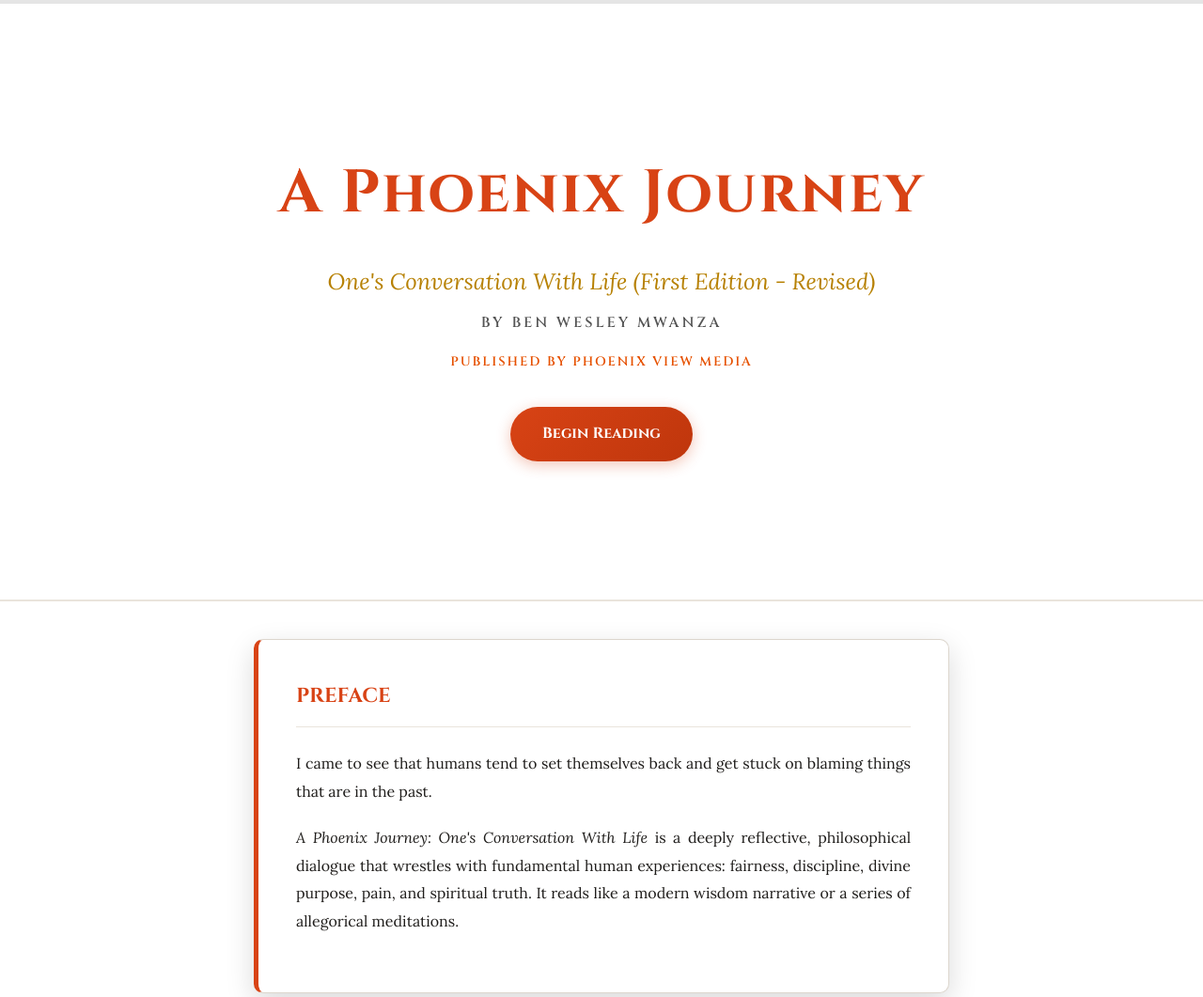
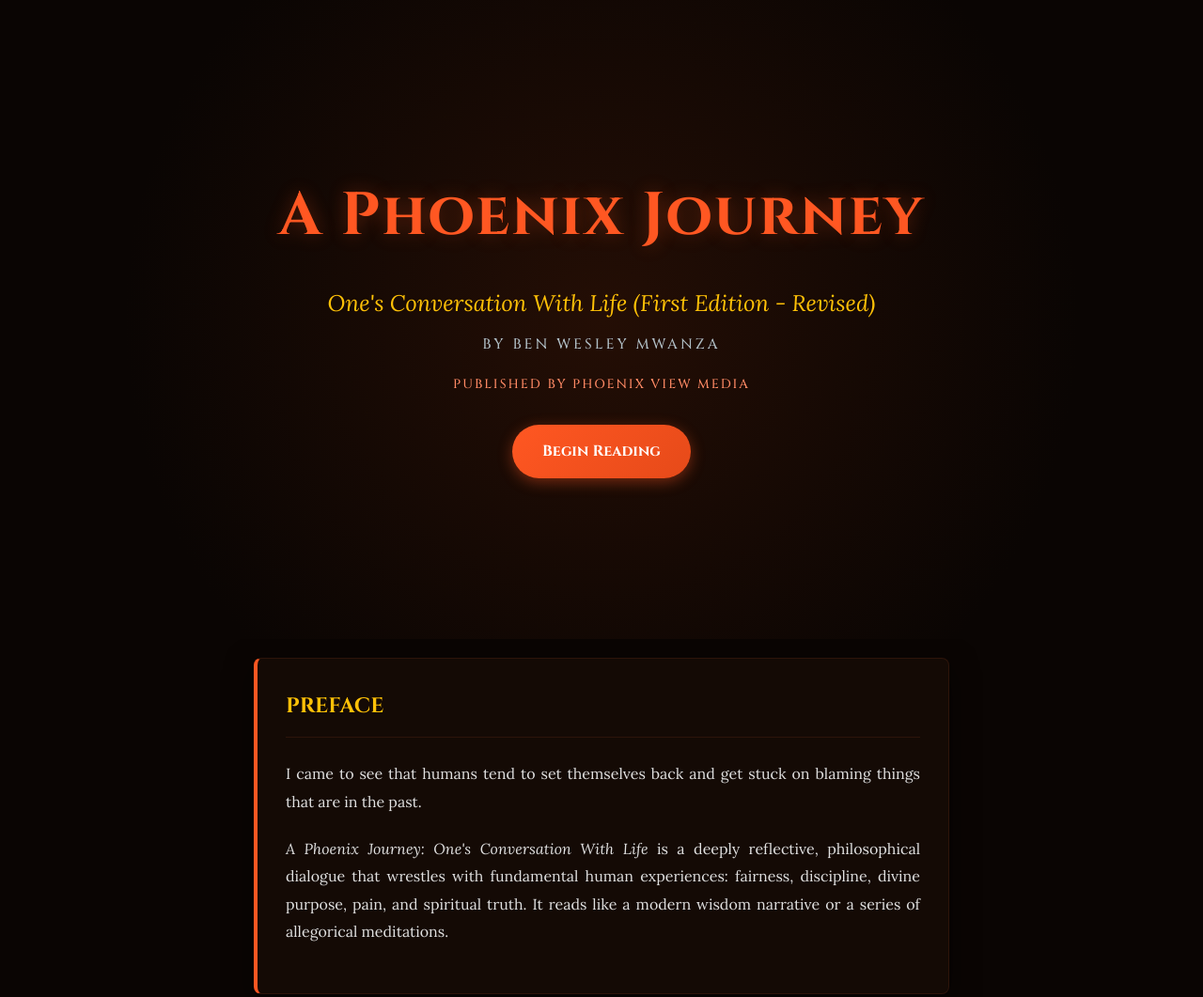
Before and after one commit to wesleymwanza15-sketch/aphoenixjourney-, a plain HTML site: page index.html in a window 1280 px wide. Shown: the top 1061 px of the page at 94% size. Drawn offline with Linux system fonts and the light colour scheme.

Commit message:
Update index.html

```diff
--- a/index.html
+++ b/index.html
@@ -6,8 +6,18 @@
     <title>A Phoenix Journey — One's Conversation With Life</title>
     <link rel="preconnect" href="https://fonts.googleapis.com">
     <link rel="preconnect" href="https://fonts.gstatic.com" crossorigin>
-    <link href="https://fonts.googleapis.com/css2?family=Cinzel:wght@600;700&family=Lora:ital,wght@0,400;0,600;1,400&display=swap" rel="stylesheet">
+    <link href="https://fonts.googleapis.com/css2?family=Cinzel:wght@500;700&family=Lora:ital,wght@0,400;0,600;1,400&display=swap" rel="stylesheet">
     <style>
+        :root {
+            --bg-dark: #0a0503;
+            --card-bg: #140a05;
+            --text-light: #f5f2eb;
+            --accent-flame: #ff5722;
+            --accent-glow: #ff8a65;
+            --accent-gold: #ffc107;
+            --border-line: #2d140a;
+        }
+
         * { box-sizing: border-box; margin: 0; padding: 0; }
 
         html {
@@ -15,9 +25,8 @@
         }
 
         body {
-            /* Background Nature Image */
-            background: url('images/20260416_165634.jpeg') center / cover fixed no-repeat;
-            color: #111111;
+            background-color: var(--bg-dark);
+            color: var(--text-light);
             font-family: 'Lora', serif;
             line-height: 1.85;
             overflow-x: hidden;
@@ -30,109 +39,116 @@
             left: 0;
             width: 100%;
             height: 4px;
-            background: rgba(0,0,0,0.1);
+            background: transparent;
             z-index: 1000;
         }
         #progress-bar {
             height: 100%;
-            background: linear-gradient(90deg, #d84315, #b78103);
+            background: linear-gradient(90deg, var(--accent-flame), var(--accent-gold));
             width: 0%;
             transition: width 0.1s ease-out;
         }
 
         /* Hero Section */
         header {
-            min-height: 80vh;
+            min-height: 85vh;
             display: flex;
             flex-direction: column;
             justify-content: center;
             align-items: center;
             text-align: center;
-            padding: 60px 20px;
+            padding: 40px 20px;
             position: relative;
-            background-color: rgba(255, 255, 255, 0.94);
-            border-bottom: 2px solid #eae4dc;
+            background: radial-gradient(circle at center, #240e05 0%, var(--bg-dark) 70%);
         }
 
         h1 {
             font-family: 'Cinzel', serif;
-            color: #d84315;
+            color: var(--accent-flame);
             font-size: clamp(2.2rem, 6vw, 4rem);
             letter-spacing: 2px;
             margin-bottom: 12px;
+            text-shadow: 0 0 20px rgba(255, 87, 34, 0.3);
+            animation: fadeInDown 1.2s ease-out;
         }
 
         .subtitle {
             font-size: clamp(1.1rem, 3vw, 1.5rem);
-            color: #b78103;
+            color: var(--accent-gold);
             font-style: italic;
             margin-bottom: 8px;
+            animation: fadeInUp 1.2s ease-out 0.2s backwards;
         }
 
         .author {
             font-family: 'Cinzel', serif;
             font-size: 0.95rem;
-            color: #555555;
+            color: #b0bec5;
             text-transform: uppercase;
             letter-spacing: 3px;
             margin-bottom: 15px;
+            animation: fadeInUp 1.2s ease-out 0.4s backwards;
         }
 
         .publisher {
             font-family: 'Cinzel', serif;
             font-size: 0.85rem;
-            color: #e65100;
+            color: var(--accent-glow);
             text-transform: uppercase;
             letter-spacing: 2px;
-            margin-bottom: 35px;
+            margin-bottom: 30px;
+            animation: fadeInUp 1.2s ease-out 0.5s backwards;
         }
 
-        /* Flame Button */
+        /* Animated Flame Button */
         .cta-btn {
             display: inline-block;
-            background: linear-gradient(135deg, #d84315, #bf360c);
-            color: #ffffff;
-            padding: 14px 34px;
+            background: linear-gradient(135deg, var(--accent-flame), #e64a19);
+            color: #fff;
+            padding: 14px 32px;
             text-decoration: none;
             font-family: 'Cinzel', serif;
             font-weight: 700;
             border-radius: 30px;
-            box-shadow: 0 4px 15px rgba(216, 67, 21, 0.3);
+            box-shadow: 0 4px 15px rgba(255, 87, 34, 0.4);
             transition: all 0.3s ease;
+            animation: fadeInUp 1.2s ease-out 0.6s backwards;
         }
 
         .cta-btn:hover {
             transform: translateY(-3px) scale(1.03);
-            box-shadow: 0 8px 25px rgba(216, 67, 21, 0.5);
-            background: linear-gradient(135deg, #f4511e, #d84315);
+            box-shadow: 0 8px 25px rgba(255, 87, 34, 0.6);
+            background: linear-gradient(135deg, #ff7043, var(--accent-flame));
         }
 
-        /* Container & Solid White Cards */
+        /* Container & Cards */
         .container {
             max-width: 780px;
             margin: 0 auto;
-            padding: 40px 20px;
+            padding: 20px;
         }
 
-        .preface, .importance, .toc-section, .chapter {
-            background-color: #ffffff;
-            border: 1px solid #dcd6cd;
-            padding: 40px;
+        .preface, .importance, .toc-section {
+            background-color: var(--card-bg);
+            border: 1px solid var(--border-line);
+            border-left: 4px solid var(--accent-flame);
+            padding: 30px;
             margin-bottom: 40px;
-            border-radius: 10px;
-            box-shadow: 0 10px 30px rgba(0, 0, 0, 0.15);
-        }
-
-        .preface, .importance {
-            border-left: 5px solid #d84315;
+            border-radius: 8px;
+            box-shadow: 0 10px 30px rgba(0,0,0,0.5);
         }
 
         .importance {
-            border-left-color: #b78103;
+            border-left: 4px solid var(--accent-gold);
         }
 
         .chapter {
-            border-left: 5px solid #b78103;
+            background-color: var(--card-bg);
+            border: 1px solid var(--border-line);
+            padding: 35px;
+            margin-bottom: 50px;
+            border-radius: 12px;
+            box-shadow: 0 8px 25px rgba(0,0,0,0.4);
             opacity: 0;
             transform: translateY(40px);
             transition: opacity 0.8s ease-out, transform 0.8s ease-out;
@@ -145,9 +161,9 @@
 
         h2 {
             font-family: 'Cinzel', serif;
-            color: #d84315;
-            font-size: 1.35rem;
-            border-bottom: 1px solid #eae4dc;
+            color: var(--accent-gold);
+            font-size: 1.4rem;
+            border-bottom: 1px solid var(--border-line);
             padding-bottom: 12px;
             margin-bottom: 24px;
         }
@@ -155,12 +171,12 @@
         p {
             margin-bottom: 20px;
             text-align: justify;
-            color: #1f1d1b;
+            color: #e0e0e0;
         }
 
         .dialogue {
-            font-weight: 700;
-            color: #e65100;
+            font-weight: 600;
+            color: var(--accent-glow);
             margin-top: 25px;
             font-family: 'Cinzel', serif;
             letter-spacing: 0.5px;
@@ -174,53 +190,63 @@
 
         .toc-item {
             margin-bottom: 18px;
-            border-bottom: 1px dashed #eae4dc;
+            border-bottom: 1px dashed var(--border-line);
             padding-bottom: 12px;
         }
 
         .toc-link {
             font-family: 'Cinzel', serif;
-            color: #d84315;
+            color: var(--accent-gold);
             text-decoration: none;
             font-size: 1.05rem;
-            font-weight: 700;
+            font-weight: 600;
             display: block;
             margin-bottom: 4px;
             transition: color 0.3s ease, transform 0.2s ease;
         }
 
         .toc-link:hover {
-            color: #b78103;
+            color: var(--accent-flame);
             transform: translateX(4px);
         }
 
         .toc-quote {
             font-style: italic;
-            color: #66605b;
+            color: #b0bec5;
             font-size: 0.9rem;
             padding-left: 12px;
-            border-left: 2px solid #b78103;
+            border-left: 2px solid var(--accent-flame);
             margin-top: 4px;
         }
 
         footer {
             text-align: center;
             padding: 60px 20px;
-            color: #d84315;
+            color: var(--accent-gold);
             font-family: 'Cinzel', serif;
-            border-top: 2px solid #eae4dc;
-            background-color: #ffffff;
+            border-top: 1px solid var(--border-line);
+            background: linear-gradient(to top, #1a0a03, var(--bg-dark));
         }
 
         .copyright {
             margin-top: 15px;
             font-size: 0.85rem;
-            color: #66605b;
+            color: #b0bec5;
             letter-spacing: 1px;
         }
 
+        @keyframes fadeInDown {
+            from { opacity: 0; transform: translateY(-30px); }
+            to { opacity: 1; transform: translateY(0); }
+        }
+
+        @keyframes fadeInUp {
+            from { opacity: 0; transform: translateY(30px); }
+            to { opacity: 1; transform: translateY(0); }
+        }
+
         @media (max-width: 600px) {
-            .chapter, .preface, .importance, .toc-section { padding: 24px; }
+            .chapter, .preface, .importance, .toc-section { padding: 22px; }
             p { text-align: left; }
         }
     </style>
```
